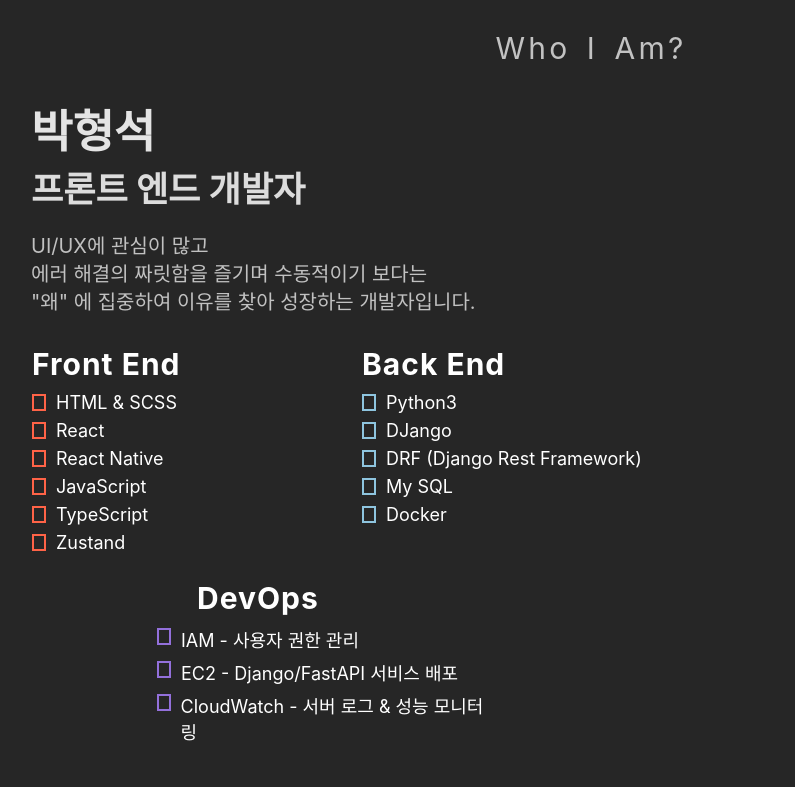
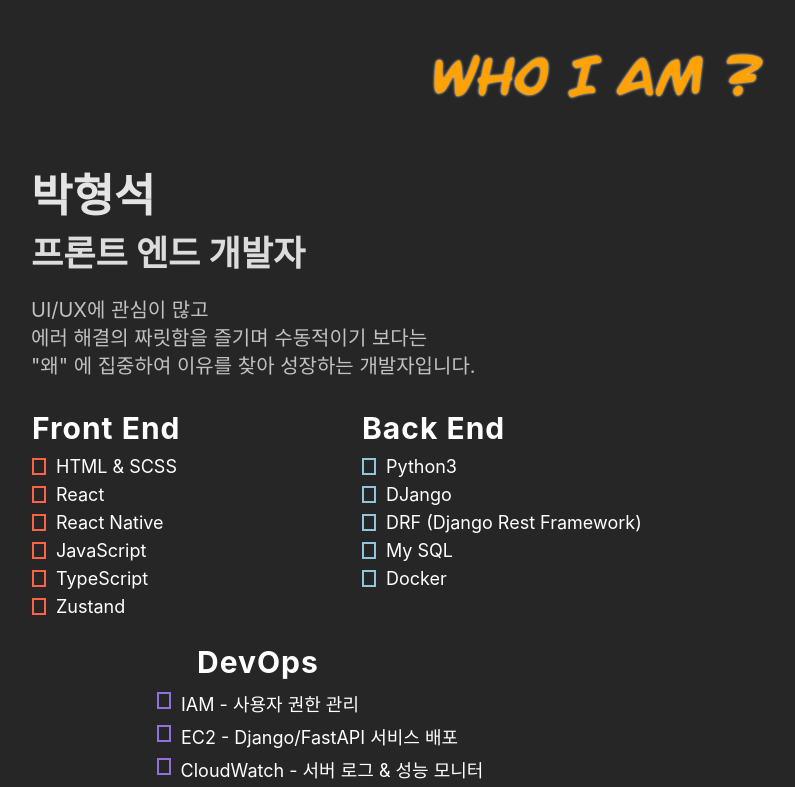
Before and after one commit to b-hyoung/Blog, a React (Create React App) app in the folder frontend/: page / in a window 1280 px wide. Shown: the top 787 px of the page, without its empty margins (49-844 px from the left). Built offline with nearby package versions, Linux system fonts and the light colour scheme; a web font is replaced by a local one.

Commit message:
Navba LogoImg

```diff
--- a/frontend/src/Header/Navbar.css
+++ b/frontend/src/Header/Navbar.css
@@ -6,3 +6,6 @@
     word-spacing: 0.3rem;
     cursor: pointer;
 }
+.Nav_Logo{
+    width: 400px;
+}
--- a/frontend/src/Header/Navbar.js
+++ b/frontend/src/Header/Navbar.js
@@ -3,11 +3,14 @@
 import ScrollNavbar from './Section/ScrollNavbar.js'
 
 function Navbar() {
+
+    const logoUrl = process.env.PUBLIC_URL+"/img/Logo/BlogLogo.png"
+
     return (
         <div className='Header_NavBar'>
             {/* 블로그 이름 */}
             <div className='Header_BlogName'>
-                Who I Am?
+                <img className='Nav_Logo' src={logoUrl}/>
             </div>
             <div>
             </div>
```
Also changed, not shown: frontend/public/img/Logo/BlogLogo.png (added).
